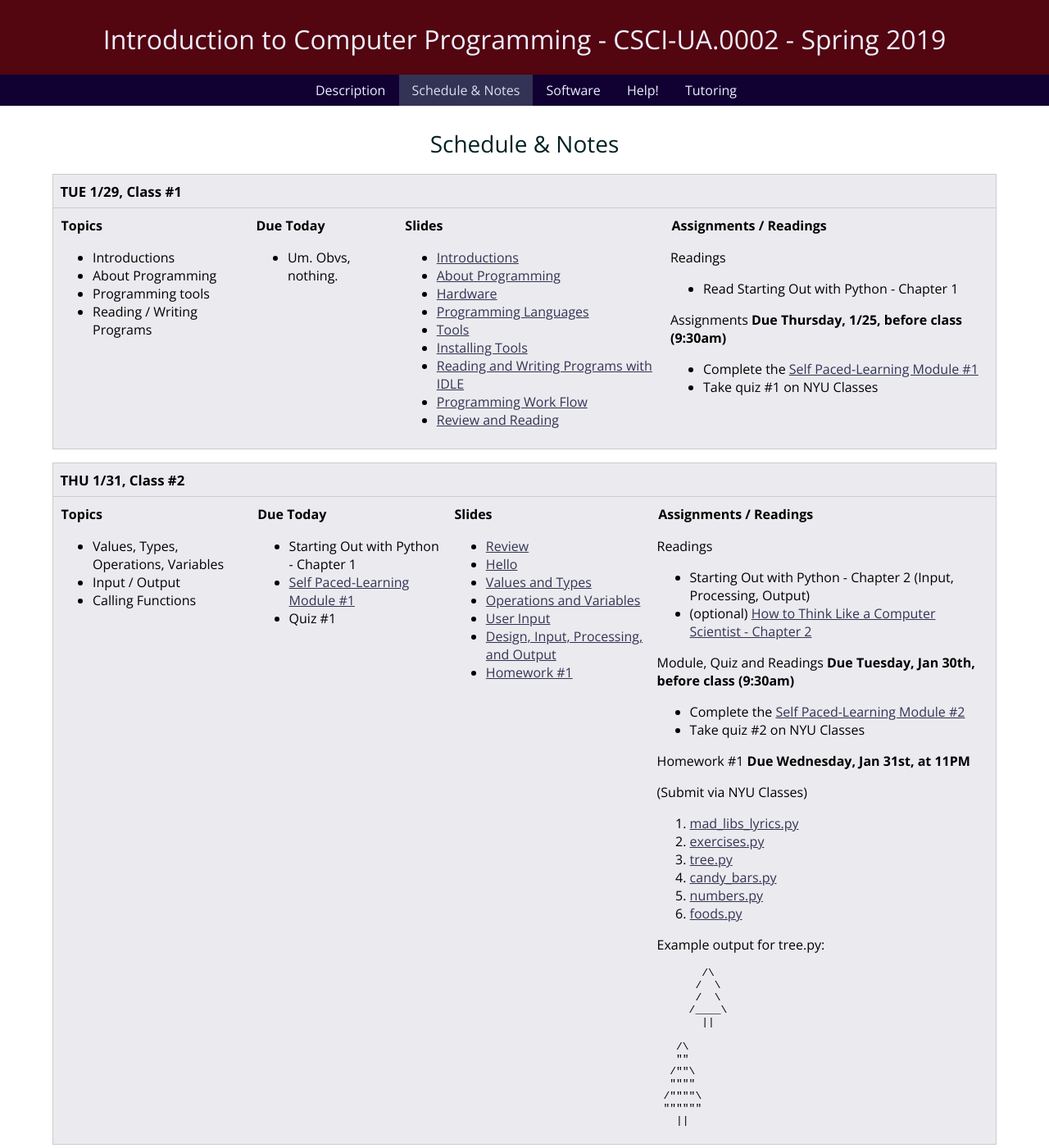
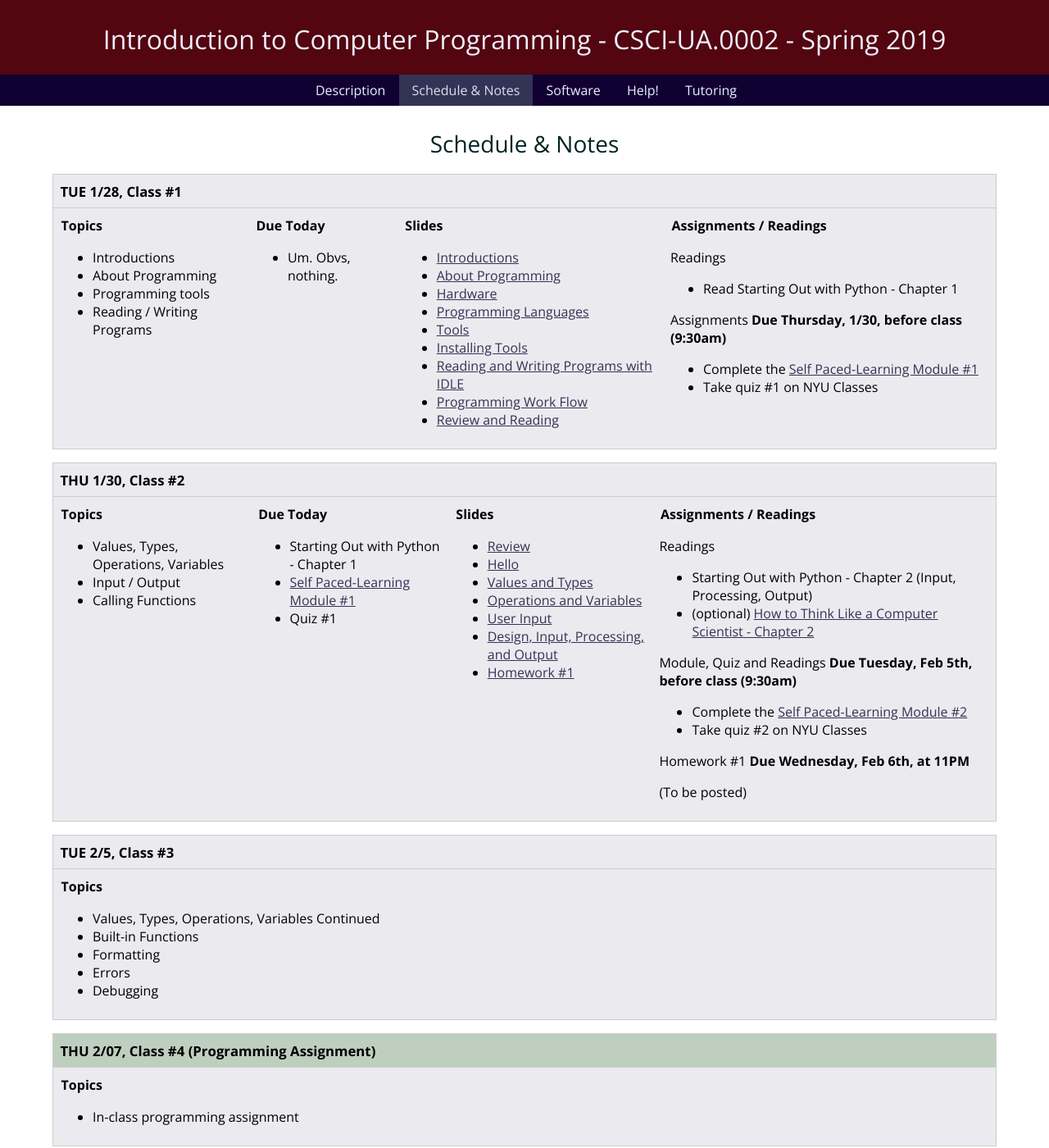
Before and after one commit to foureyes/csci-ua.0002-fall2019-002-008, a Jekyll site: the page built from schedule.markdown, in a window 1280 px wide and 1400 px high. Shown: the whole window at 82% size. Built offline with Jekyll 4.4.1, drawn with Linux system fonts in a browser that asks for light colours.

Commit message:
fix up schedule again!

```diff
--- a/_includes/classes/01/materials.markdown
+++ b/_includes/classes/01/materials.markdown
@@ -26,7 +26,7 @@
 
 * Read {{ site.bookq }} - Chapter 1
 
-Assignments __Due Thursday, 1/25, before class (9:30am)__
+Assignments __Due Thursday, 1/30, before class (9:30am)__
 
 * Complete the [Self Paced-Learning Module #1]({{ site.module1 }})
 * Take quiz #1 on NYU Classes
--- a/_includes/classes/02/materials.markdown
+++ b/_includes/classes/02/materials.markdown
@@ -33,13 +33,16 @@
 * {{site.bookq}} - Chapter 2 (Input, Processing, Output)
 * (optional) [{{site.bookt}} - Chapter 2](http://openbookproject.net/thinkcs/python/english3e/variables_expressions_statements.html)
 
-Module, Quiz and Readings __Due Tuesday, Jan 30th, before class (9:30am)__
+Module, Quiz and Readings __Due Tuesday, Feb 5th, before class (9:30am)__
 
 * Complete the [Self Paced-Learning Module #2]({{ site.module2 }})
 * Take quiz #2 on NYU Classes
 
-Homework #1 __Due Wednesday, Jan 31st, at 11PM__
+Homework #1 __Due Wednesday, Feb 6th, at 11PM__
 
+(To be posted)
+
+{% comment %}
 (Submit via NYU Classes)
 
 1. [mad_libs_lyrics.py](homework/hw01/mad_libs_lyrics.py)
@@ -67,4 +70,5 @@
    ||
 </pre>
 <!--_-->
+{% endcomment %}
 </article>
--- a/schedule.markdown
+++ b/schedule.markdown
@@ -44,7 +44,7 @@
 <a name="class1"></a><!---------- start --------------->
 
 <section markdown="block">
-###  TUE 1/29, Class #1
+###  TUE 1/28, Class #1
 
 <div class="class-details">
 <article class="topics" markdown="block">
@@ -62,7 +62,7 @@
 <a name="class2"></a><!---------- start --------------->
 
 <section markdown="block">
-###  THU 1/31, Class #2
+###  THU 1/30, Class #2
 
 <div class="class-details">
 <article class="topics" markdown="block">
```
